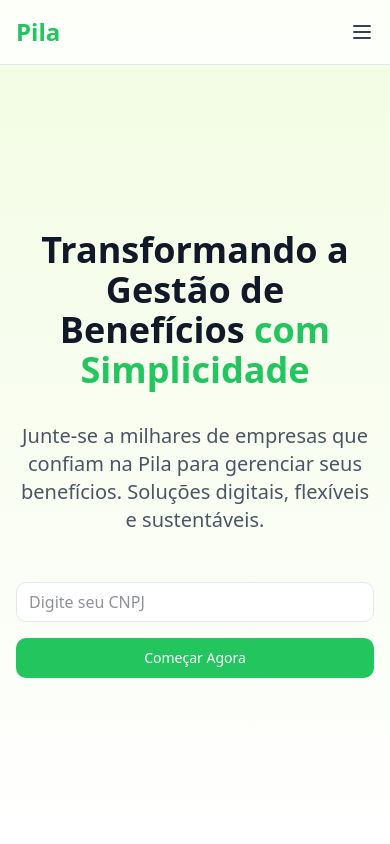
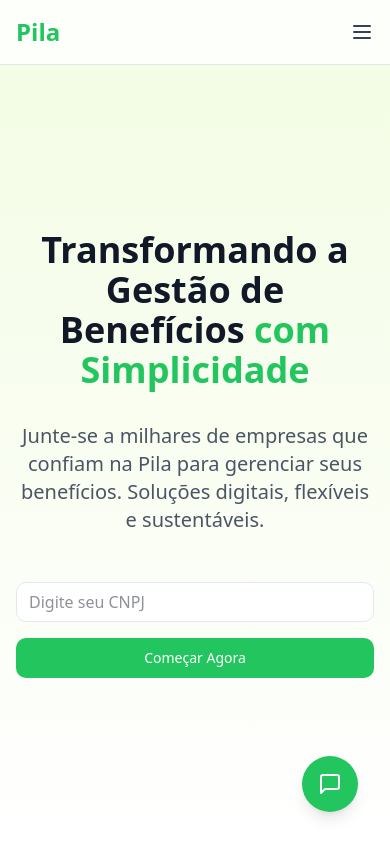
Before and after one commit to Rafazeon/modern-pila-experience, a React (Vite) app: page / in a window 390 px wide. Shown: the top 844 px of the page. Built offline with nearby package versions, Linux system fonts and the light colour scheme.

Commit message:
Add floating WhatsApp button
Implement a floating button on the right side of all pages that directs users to WhatsApp. The button opens a new tab with the phone number +55 (45) 99936-7427 and includes the message: "Desejo conhecer mais sobre o pila benefícios."
[skip gpt_engineer]

```diff
--- a/src/App.tsx
+++ b/src/App.tsx
@@ -3,6 +3,7 @@ import { Toaster as Sonner } from "@/components/ui/sonner";
 import { TooltipProvider } from "@/components/ui/tooltip";
 import { QueryClient, QueryClientProvider } from "@tanstack/react-query";
 import { BrowserRouter, Routes, Route } from "react-router-dom";
+import { MessageSquare } from "lucide-react";
 import Index from "./pages/Index";
 import About from "./pages/About";
 import Benefits from "./pages/Benefits";
@@ -22,6 +23,17 @@ const App = () => (
           <Route path="/benefits" element={<Benefits />} />
           <Route path="*" element={<NotFound />} />
         </Routes>
+
+        {/* Floating WhatsApp Button */}
+        <a
+          href="https://wa.me/5545999367427?text=Desejo%20conhecer%20mais%20sobre%20o%20pila%20benef%C3%ADcios."
+          target="_blank"
+          rel="noopener noreferrer"
+          className="fixed bottom-8 right-8 bg-primary hover:bg-primary/90 text-white p-4 rounded-full shadow-lg transition-transform hover:scale-110 z-50 flex items-center justify-center"
+          aria-label="Contact us on WhatsApp"
+        >
+          <MessageSquare className="w-6 h-6" />
+        </a>
       </BrowserRouter>
     </TooltipProvider>
   </QueryClientProvider>
```
